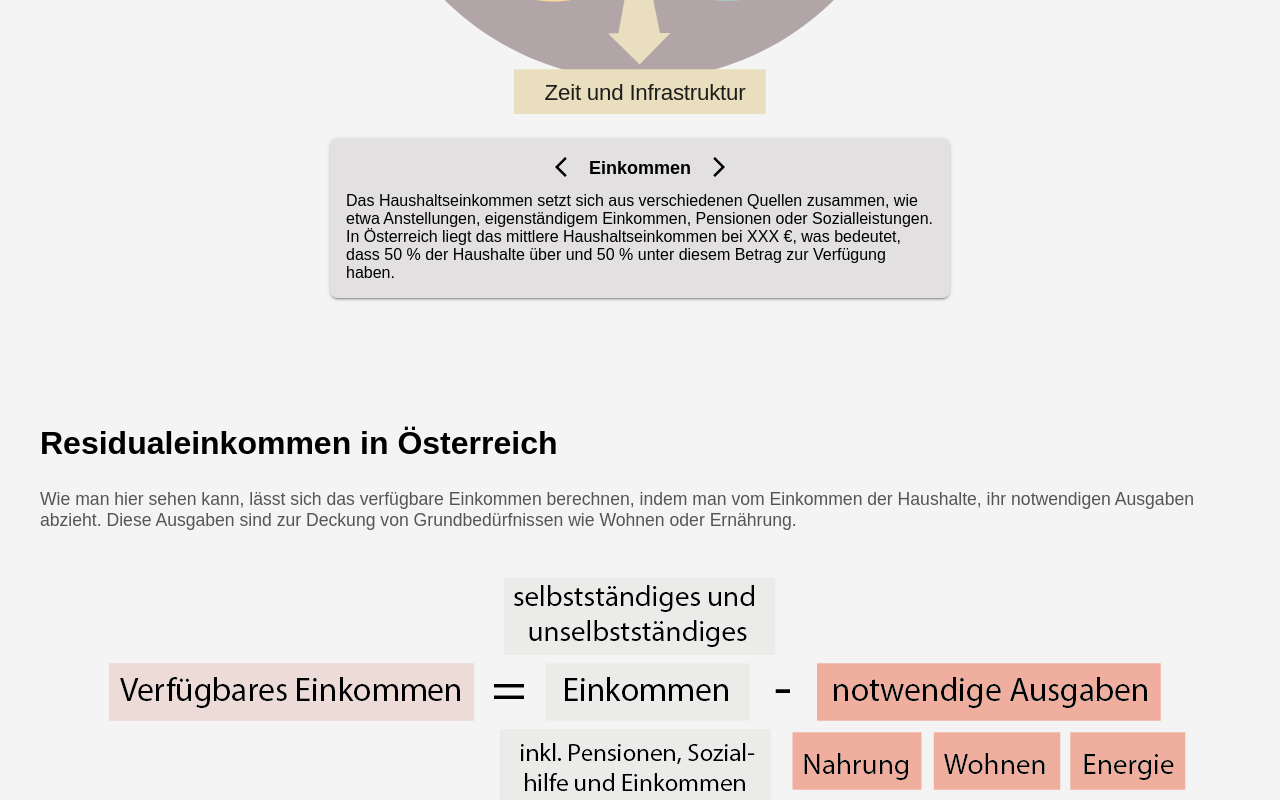
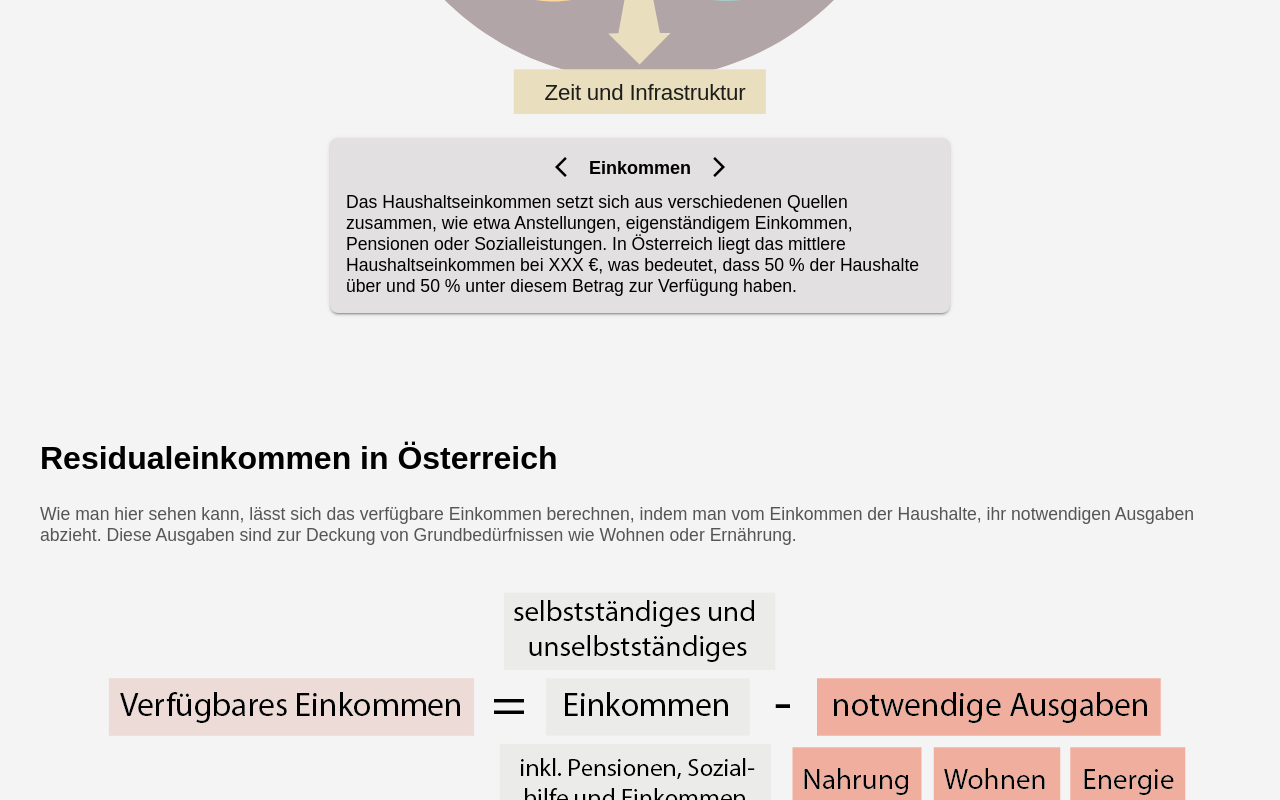
Before and after one commit to SimlabTUWien/ak-resi, a React (Create React App) app: page / in a window 1280 px wide. Shown: the part 2340-3140 px from the top of the page. Built offline with nearby package versions, Linux system fonts and the light colour scheme; no server answers; a web font is replaced by a local one.

Commit message:
changed text size in background info container

```diff
--- a/src/styles/BackgroundChart.css
+++ b/src/styles/BackgroundChart.css
@@ -5,6 +5,7 @@
     margin-top: 24px;
     max-width: 100%;
     text-align: center;
+    font-size: 1.1rem;
     color: rgb(0, 0, 0);
     transition: all 0.3s ease-in-out;
 
```
